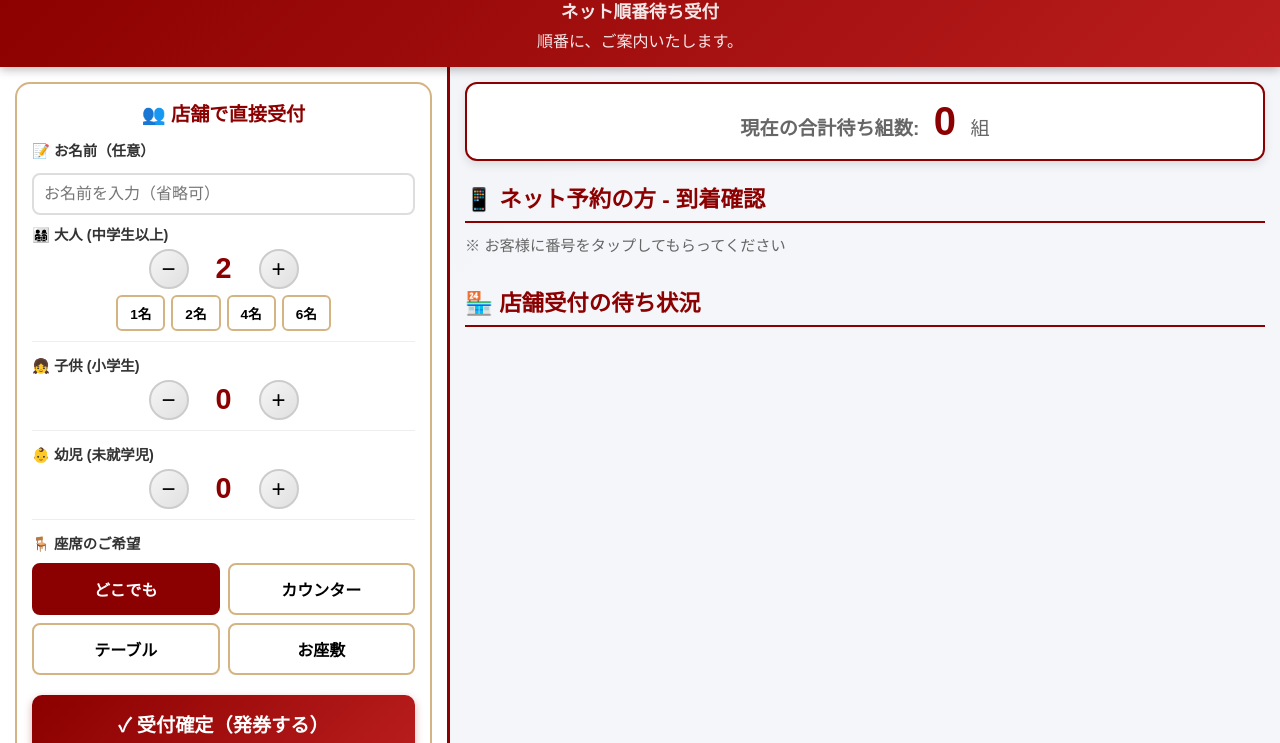
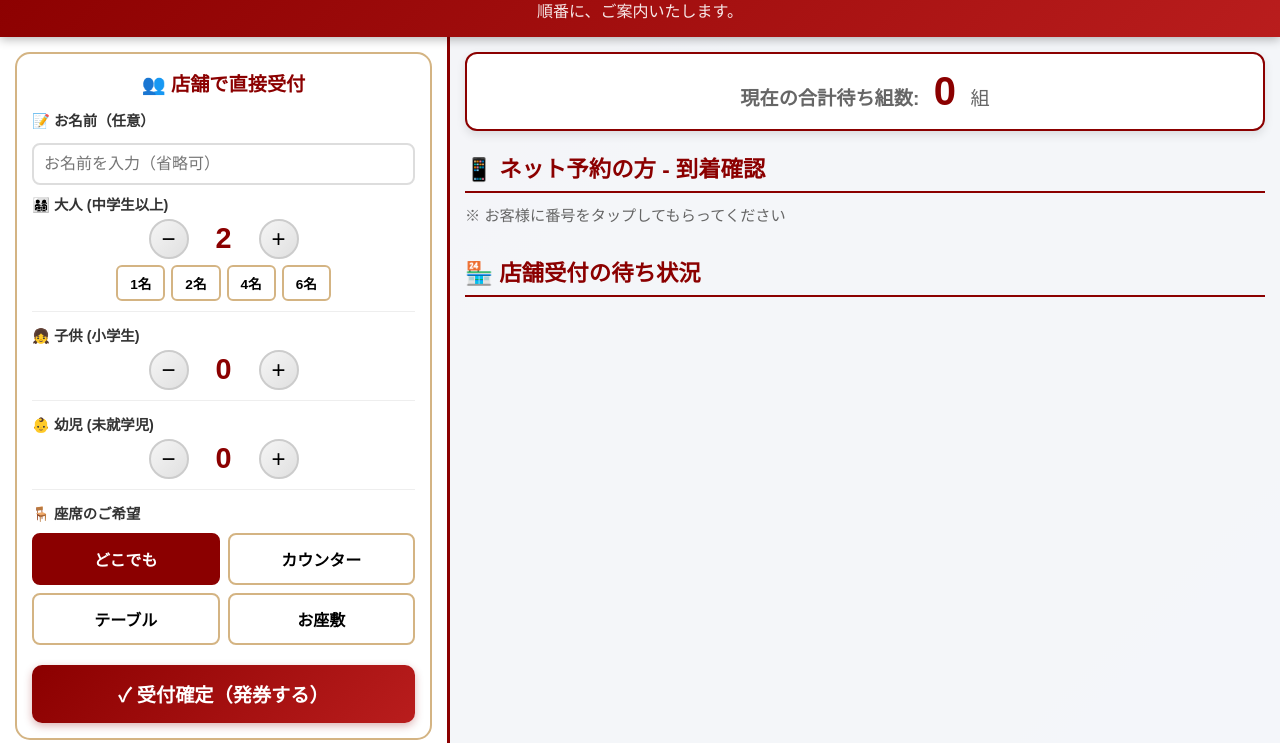
Before and after one commit to matunokihanten/noda, a website: page public/shop.html in a window 1280 px wide. Shown: the part 57-800 px from the top of the page. Drawn offline with nearby package versions, Linux system fonts and the light colour scheme; no server answers.

Commit message:
Update shop.html

```diff
--- a/public/shop.html
+++ b/public/shop.html
@@ -85,7 +85,6 @@
 <body>
     <header>
         <h1>🏮 松乃木飯店</h1>
-        <div class="subtitle">ネット順番待ち受付</div>
         <div class="info-text">順番に、ご案内いたします。</div>
     </header>
 
```
